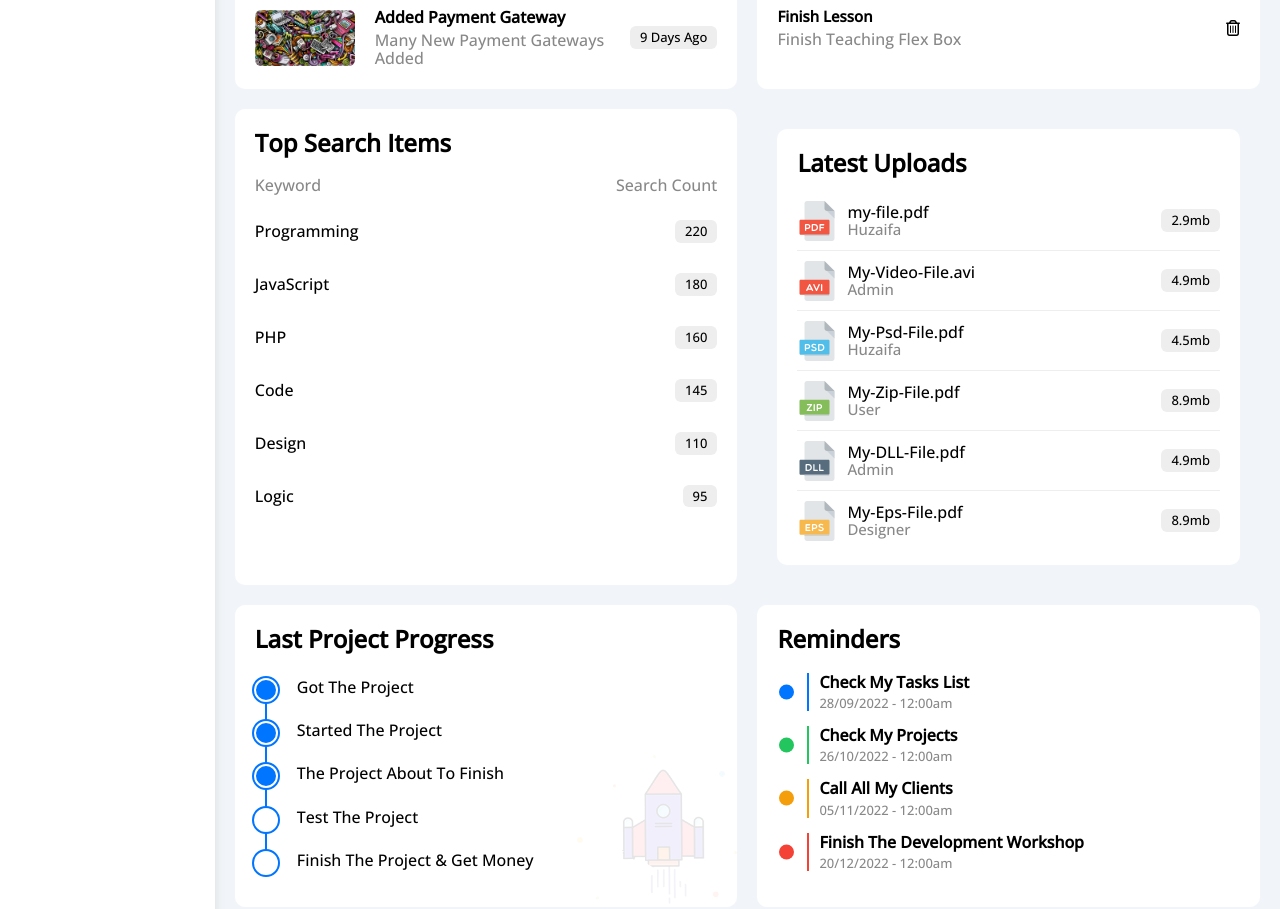
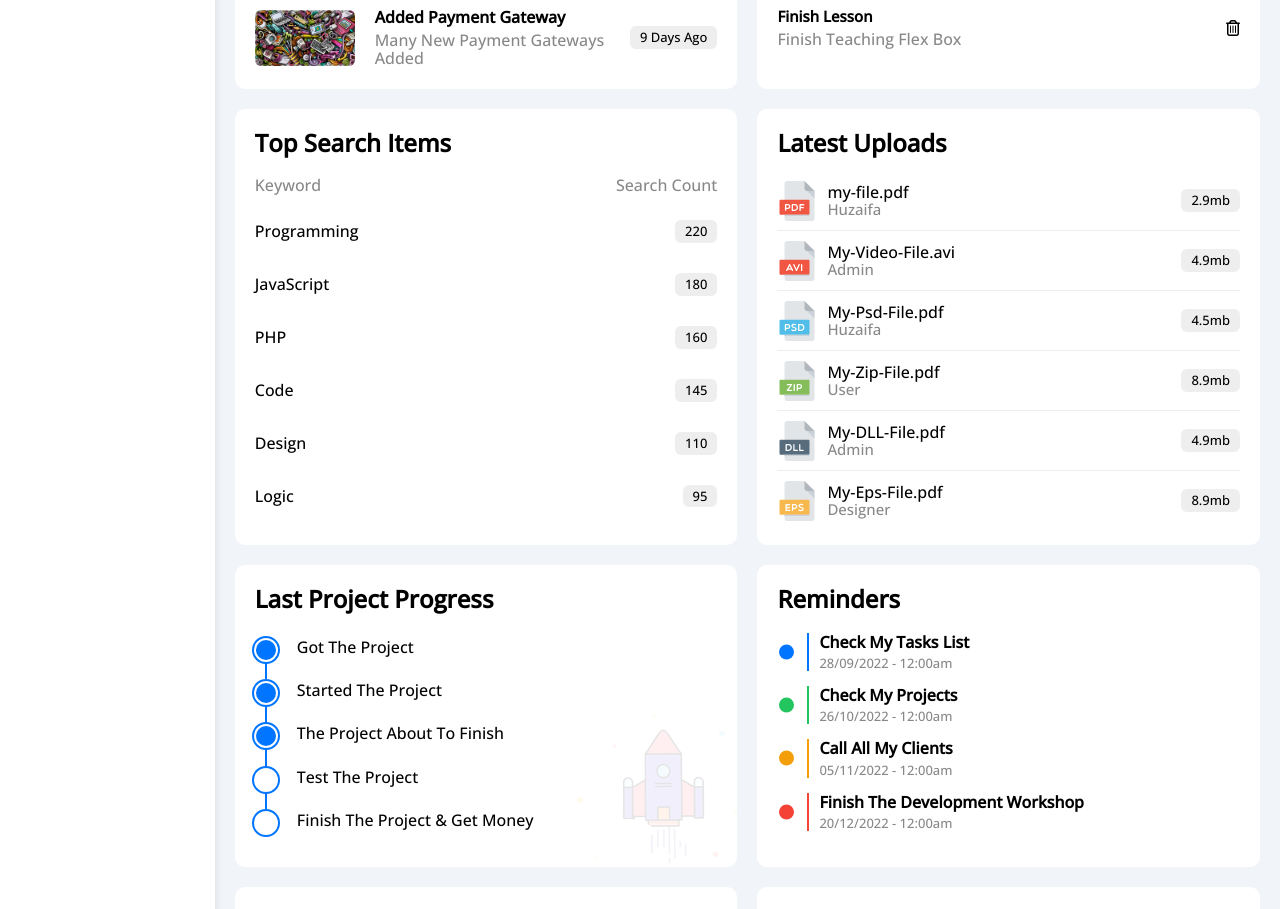
Before and after one commit to huzaifa-21/dashboard, a plain HTML site: page index.html in a window 1280 px wide. Shown: the part 1381-2290 px from the top of the page. Drawn offline with nearby package versions, Linux system fonts and the light colour scheme.

Commit message:
fix the margin in files section

```diff
--- a/index.html
+++ b/index.html
@@ -253,7 +253,7 @@
         </div>
         <!-- end top search  -->
         <!-- start files  -->
-        <div class="files bg-white p-20 rad-10">
+        <div class="files bg-white p-20 rad-10 m-0">
           <h2 class="hm-10 mb-20">Latest Uploads</h2>
           <div class="file between-flex">
             <img src="imgs/pdf.svg" alt="">
```
